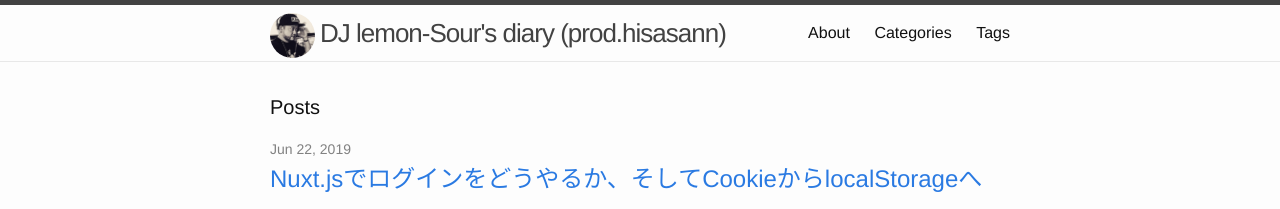
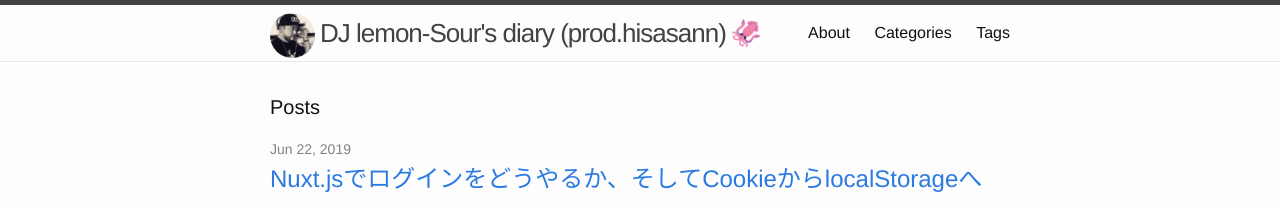
Before and after one commit to hisasann/hisasann.github.io, a Jekyll site: the page built from index.html, in a window 1280 px wide. Shown: the top 209 px of the page. Built offline with Jekyll 4.4.1, drawn with Linux system fonts in a browser that asks for light colours; the list of posts is cut into pages by our own code; comment, search, counter and statistics services are not loaded.

Commit message:
🦑 feat: add squid icon

```diff
--- a/_includes/header.html
+++ b/_includes/header.html
@@ -2,7 +2,7 @@
 
   <div class="wrapper">
 
-    <a class="site-title" href="{{ site.baseurl }}/"><img class="title-image" src="{{ site.url }}/public/images/hisasann.jpg" alt="hisasann" />{{ site.title }}</a>
+    <a class="site-title" href="{{ site.baseurl }}/"><img class="title-image" src="{{ site.url }}/public/images/hisasann.jpg" alt="hisasann" />{{ site.title }}</a><span class="site-title-squid">🦑</span>
 
     <nav class="site-nav">
       <a href="#" class="menu-icon">
--- a/_sass/_layout.scss
+++ b/_sass/_layout.scss
@@ -27,6 +27,15 @@
     &:visited {
         color: $grey-color-dark;
     }
+}
+
+.site-title-squid {
+    font-size: 26px;
+    line-height: 56px;
+    letter-spacing: -1px;
+    margin-left: 4px;
+    margin-bottom: 0;
+    float: left;
 }
 
 .site-nav {
```
